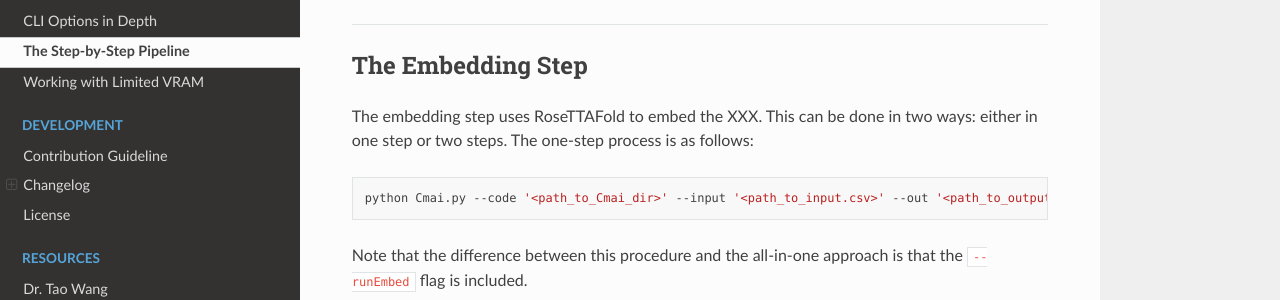
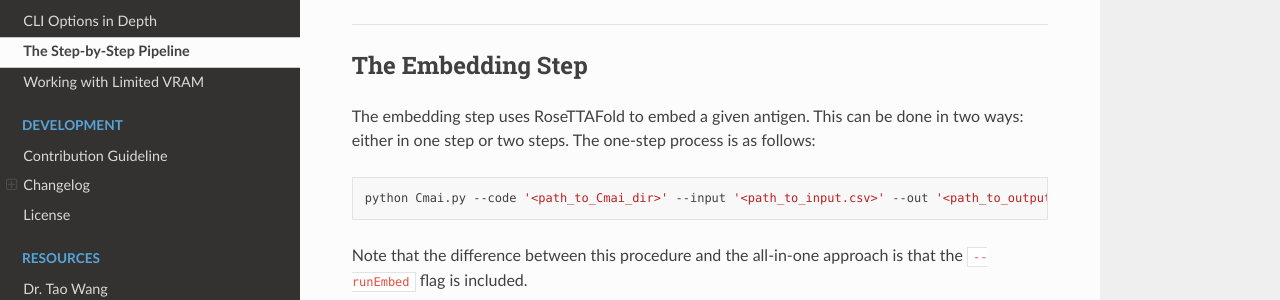
Before and after one commit to ice4prince/Cmai, a Sphinx documentation site: the page built from docs/source/tutorial/step_by_step.rst, in a window 1280 px wide and 1263 px high. Shown: the part 234-534 px from the top of the window. Built offline with Sphinx 7.4.7 and the Read the Docs theme 2.0.0, drawn with Linux system fonts in a browser that asks for light colours.

Commit message:
[Doc] Fix wordings

```diff
--- a/docs/source/quickstart.rst
+++ b/docs/source/quickstart.rst
@@ -156,7 +156,7 @@ The ``record_id``, ``antigen``, and ``BCR_id`` are used to identify the antigen
 used in the model. What is of interest for most users are the ``Score`` and ``Rank``. The
 score is the direct output from the model, and a smaller score indicates better binding. To
 provide an easy interpretation of the predicted binding score, we compare this binding score
-to the predicted binding scores of a large population oif naturally occurring BCRs as background,
+to the predicted binding scores of a large population of naturally occurring BCRs as background,
 and derived a metric called the percentile rank. The exact steps of this procedure is as follows:
 
 1. First, the antibody is compared against ``min_size_background_bcr`` or 100 background BCRs.
--- a/docs/source/tutorial/step_by_step.rst
+++ b/docs/source/tutorial/step_by_step.rst
@@ -13,7 +13,7 @@ of this approach.
 The Embedding Step
 ************************************
 
-The embedding step uses RoseTTAFold to embed the XXX. This can be done in two ways:
+The embedding step uses RoseTTAFold to embed a given antigen. This can be done in two ways:
 either in one step or two steps. The one-step process is as follows:
 
 .. code-block:: shell
```
